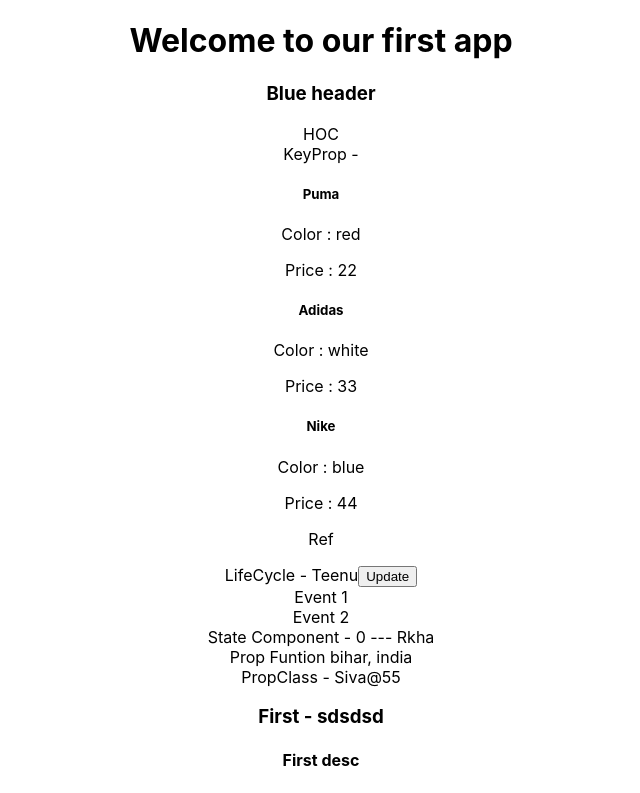
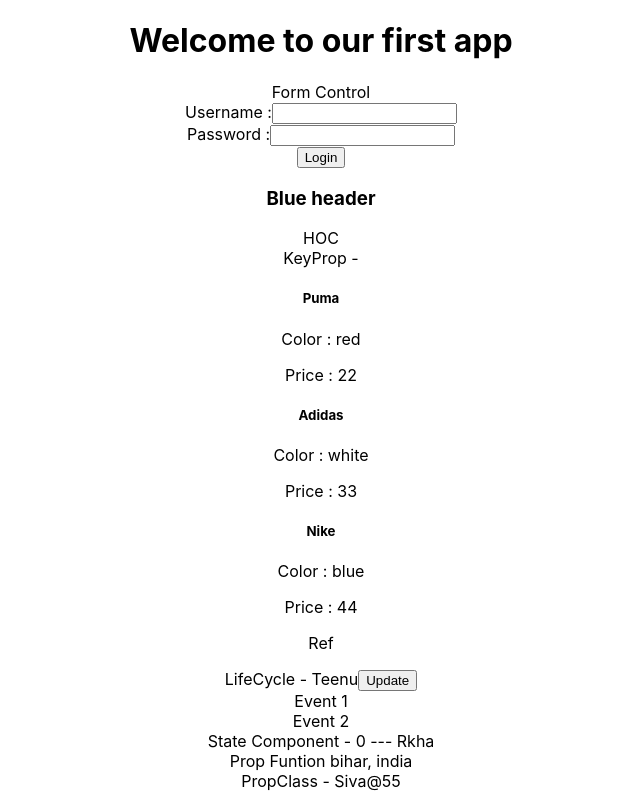
Before and after one commit to paravathmuhsin/react-basics, a React (Create React App) app: page / in a window 1280 px wide. Shown: the top 793 px of the page, without its empty margins (319-959 px from the left). Built offline with nearby package versions, Linux system fonts and the light colour scheme.

Commit message:
form initial

```diff
--- a/src/App.js
+++ b/src/App.js
@@ -1,6 +1,7 @@
 import "./App.css";
 import Event from "./Event";
 import First from "./First";
+import FormControl from "./FormControl";
 import HOC from "./HOC";
 import KeyProp from "./KeyProp";
 import LifeCycle from "./LifeCycle";
@@ -15,6 +16,7 @@ function App() {
   return (
     <div className="App">
       <h1>Welcome to our first app</h1>
+      <FormControl />
       <HOC name="teenu" age={6} />
       <KeyProp />
       <Ref />
--- /dev/null
+++ b/src/FormControl.js
@@ -0,0 +1,42 @@
+import React, { Component } from "react";
+
+export default class FormControl extends Component {
+  state = {
+    username: "",
+    password: "",
+  };
+  changeHandler = (e) => {
+    this.setState({ ...this.state, username: e.target.value });
+  };
+  submitHandler = (e) => {
+    // 1. prevent the default action redirection
+    e.preventDefault();
+
+    // 2. feth the user inputed values
+
+    // 3. use the input(call API or ....)
+  };
+  render() {
+    return (
+      <div>
+        Form Control
+        <form onSubmit={this.submitHandler}>
+          <label>
+            Username :
+            <input
+              onChange={this.changeHandler}
+              type="text"
+              value={this.state.username}
+            />
+          </label>
+          <br />
+          <label>
+            Password :<input type="password" value={this.state.password} />
+          </label>
+          <br />
+          <button type="submit">Login</button>
+        </form>
+      </div>
+    );
+  }
+}
```
